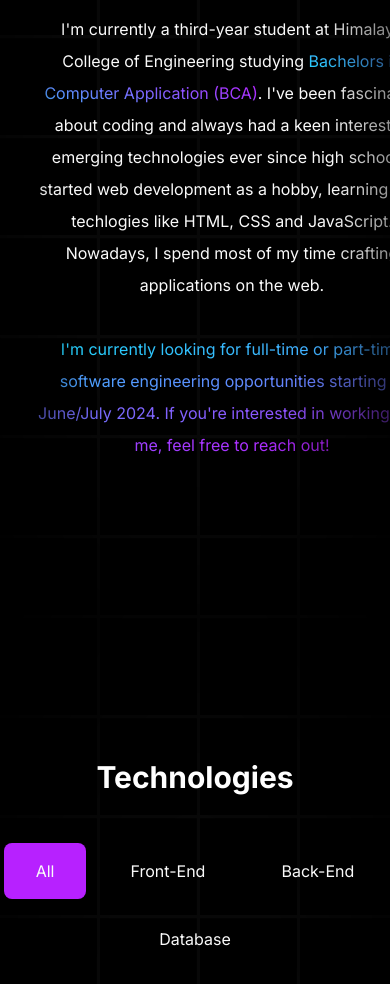
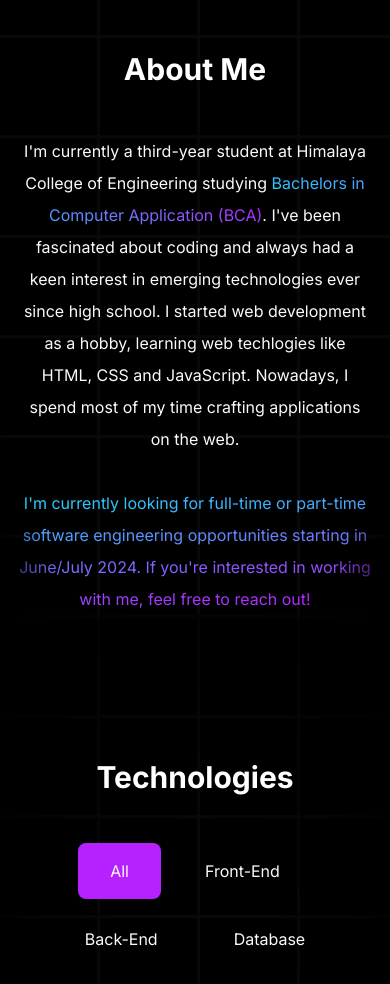
Before and after one commit to SaileshMrzn/Portfolio, a Next.js app: page / in a window 390 px wide. Shown: the part 1000-1984 px from the top of the page. Built offline with nearby package versions, Linux system fonts and the light colour scheme.

Commit message:
responsiveness updates

```diff
--- a/components/About.tsx
+++ b/components/About.tsx
@@ -22,13 +22,13 @@ const About = () => {
   return (
     <div>
       <div
-        className="md:h-screen h-[55rem] w-full dark:bg-black bg-white dark:bg-grid-white/[0.03] bg-grid-black/[0.2] relative flex items-center justify-center flex-col"
+        className="md:h-screen h-[55rem] w-full dark:bg-black bg-white dark:bg-grid-white/[0.03] bg-grid-black/[0.2] relative flex items-center justify-end lg:justify-center flex-col"
         id="about"
       >
         {/* Radial gradient for the container to give a faded look */}
-        <div className="absolute pointer-events-none inset-0 flex items-center justify-center dark:bg-black bg-white [mask-image:radial-gradient(ellipse_at_center,transparent_50%,black)]"></div>
+        <div className="absolute pointer-events-none inset-0 flex items-center justify-center dark:bg-black bg-white [mask-image:radial-gradient(ellipse_at_center,transparent_80%,black)]"></div>
 
-        <div className="max-w-5xl mx-auto px-8">
+        <div className="">
           <div className="text-3xl md:lext-4xl font-bold z-20 bg-clip-text text-white relative mt-10 text-center">
             About Me
           </div>
@@ -38,7 +38,7 @@ const About = () => {
             variants={variants}
             initial="hidden"
             animate={inView ? "show" : "hidden"}
-            className="w-[400px] md:w-[600px] text-center mt-12 leading-8 md:leading-10"
+            className="w-[400px] md:w-[600px] text-center mt-12 leading-8 md:leading-10 px-6 md:px-4"
           >
             <p>
               I&apos;m currently a third-year student at Himalaya College of
--- a/components/Footer.tsx
+++ b/components/Footer.tsx
@@ -6,7 +6,7 @@ import Quote from "./Quote";
 const Footer = () => {
   return (
     <footer>
-      <div className="h-[60vh] w-full dark:bg-black bg-white dark:bg-grid-white/[0.03] bg-grid-black/[0.2] relative flex items-center justify-end flex-col py-4">
+      <div className="lg:h-[55vh] h-[50vh] w-full dark:bg-black bg-white dark:bg-grid-white/[0.03] bg-grid-black/[0.2] relative flex items-center justify-end flex-col py-4">
         <div className="absolute pointer-events-none inset-0 flex items-center justify-center dark:bg-black bg-white [mask-image:radial-gradient(ellipse_at_center,transparent_50%,black)]"></div>
 
         <Quote />
--- a/components/Quote.tsx
+++ b/components/Quote.tsx
@@ -6,8 +6,8 @@ const Quote = () => {
     <div className="">
       <div className="relative my-10 ">
         <div className="absolute inset-0 h-full w-full bg-gradient transform scale-[0.80] bg-red-500 rounded-full blur-3xl" />
-        <div className="relative shadow-xl bg-slate-800 bg-opacity-70 border border-gray-800  px-4 py-8 h-full w-[300px] md:w-[500px] overflow-hidden rounded-lg flex flex-col justify-center items-center">
-          <p className="font-bold text-xl text-white mb-4 relative z-50 text-center">
+        <div className="relative shadow-xl bg-slate-800 bg-opacity-70 border border-gray-800 px-4 py-4 md:py-8 h-full w-[300px] md:w-[500px] overflow-hidden rounded-lg flex flex-col justify-center items-center">
+          <p className="font-bold text-xl text-white relative z-50 text-center">
             &quot;Believe you can and you&apos;re halfway there.&quot;
           </p>
           <br />
--- a/components/Technologies.tsx
+++ b/components/Technologies.tsx
@@ -26,7 +26,7 @@ const Technologies = () => {
             Technologies
           </div>
 
-          <div className="navigation mt-12 flex gap-3 flex-wrap justify-center items-center">
+          <div className="navigation mt-12 flex gap-3 flex-wrap justify-center items-center px-4">
             <span
               className={` py-[16px] px-[32px] rounded-lg cursor-pointer ${
                 activeCategory === "all"
@@ -70,7 +70,7 @@ const Technologies = () => {
           </div>
         </div>
 
-        <div className="content w-[40vh] md:w-[870px] text-white flex justify-center flex-wrap md:mt-48 -mt-72 h-[20rem] ">
+        <div className="content w-[40vh] md:w-[870px] text-white flex justify-center flex-wrap md:mt-48 -mt-72 h-[20rem] p-6">
           {Tech.filter(
             (item) =>
               activeCategory === "all" || item.category === activeCategory
--- a/components/ui/FloatingNav.tsx
+++ b/components/ui/FloatingNav.tsx
@@ -56,7 +56,7 @@ export const FloatingNav = ({
           duration: 0.2,
         }}
         className={cn(
-          "flex max-w-fit fixed top-10 inset-x-0 mx-auto border border-transparent dark:border-white/[0.2] rounded-lg dark:bg-black bg-white shadow-[0px_2px_3px_-1px_rgba(0,0,0,0.1),0px_1px_0px_0px_rgba(25,28,33,0.02),0px_0px_0px_1px_rgba(25,28,33,0.08)] z-[5000] pr-2 pl-8 py-4 px-8 items-center justify-center space-x-4",
+          "flex max-w-fit invisible md:visible fixed top-10 inset-x-0 mx-auto border border-transparent dark:border-white/[0.2] rounded-lg dark:bg-black bg-white shadow-[0px_2px_3px_-1px_rgba(0,0,0,0.1),0px_1px_0px_0px_rgba(25,28,33,0.02),0px_0px_0px_1px_rgba(25,28,33,0.08)] z-[5000] pr-2 pl-8 py-4 px-8 items-center justify-center space-x-4",
           className
         )}
       >
```
